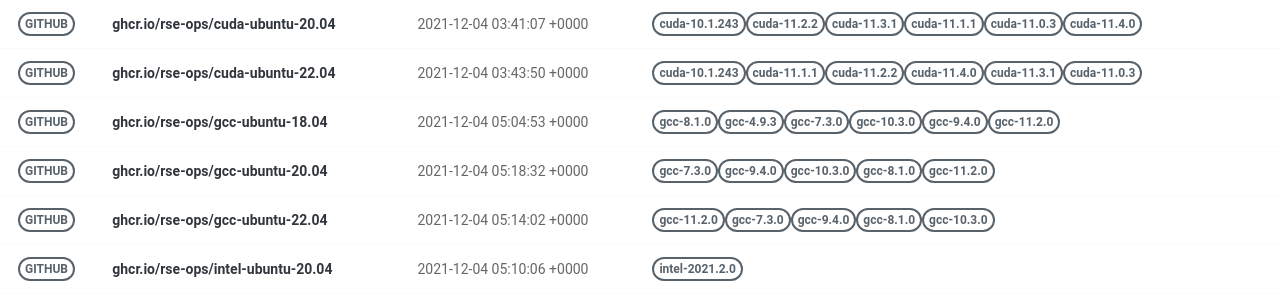
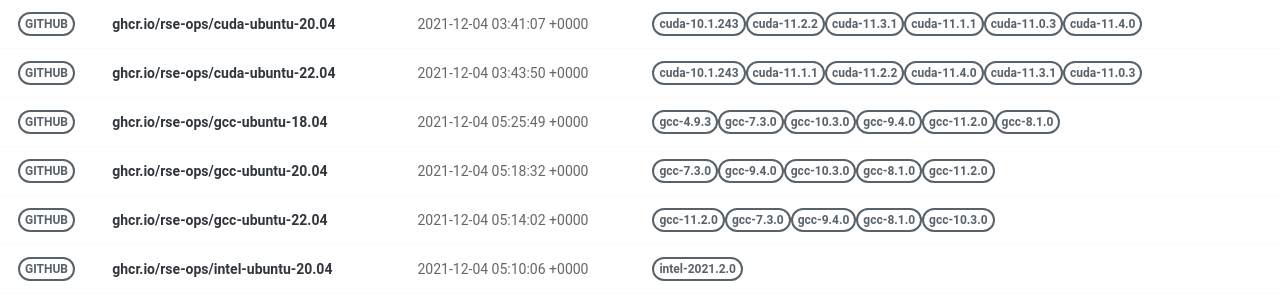
Before and after one commit to rse-ops/docker-images, a Jekyll site: the page built from pages/index.md, in a window 1280 px wide. Shown: the part 277-577 px from the top of the page. Built offline with Jekyll 4.4.1, drawn with Linux system fonts in a browser that asks for light colours; nearby versions of some CDN libraries.

Commit message:
Automated push to update library 2021-12-04

```diff
--- a/_library/ghcr.io-rse-ops-gcc-ubuntu-18.04.md
+++ b/_library/ghcr.io-rse-ops-gcc-ubuntu-18.04.md
@@ -1,14 +1,11 @@
 ---
 layout: container
 name: ghcr.io/rse-ops/gcc-ubuntu-18.04
-updated_at: 2021-12-04 05:04:53.493947
+updated_at: 2021-12-04 05:25:49.375584
 
 
 container_url: https://github.com/orgs/rse-ops/packages/container/package/gcc-ubuntu-18.04
 versions:
- - tag: gcc-8.1.0
-   dockerfile: https://github.com/rse-ops/docker-images/blob/main/ubuntu/gcc/Dockerfile
-   manifest: https://crane.ggcr.dev/manifest/ghcr.io/rse-ops/gcc-ubuntu-18.04:gcc-8.1.0
  - tag: gcc-4.9.3
    dockerfile: https://github.com/rse-ops/docker-images/blob/main/ubuntu/gcc/Dockerfile
    manifest: https://crane.ggcr.dev/manifest/ghcr.io/rse-ops/gcc-ubuntu-18.04:gcc-4.9.3
```
Also changed, not shown: other parts of _library/ghcr.io-rse-ops-gcc-ubuntu-18.04.md (+3 -0 lines).
